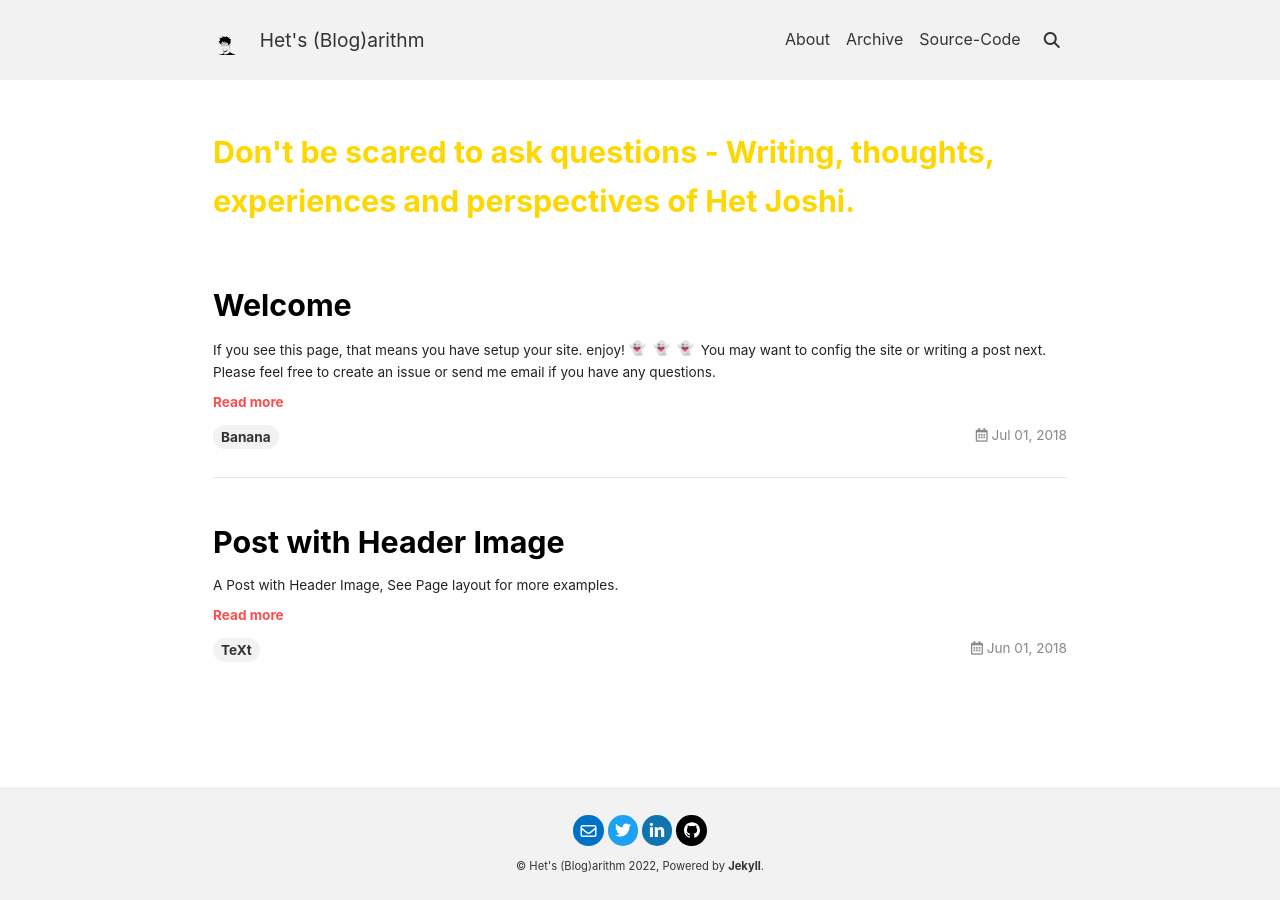
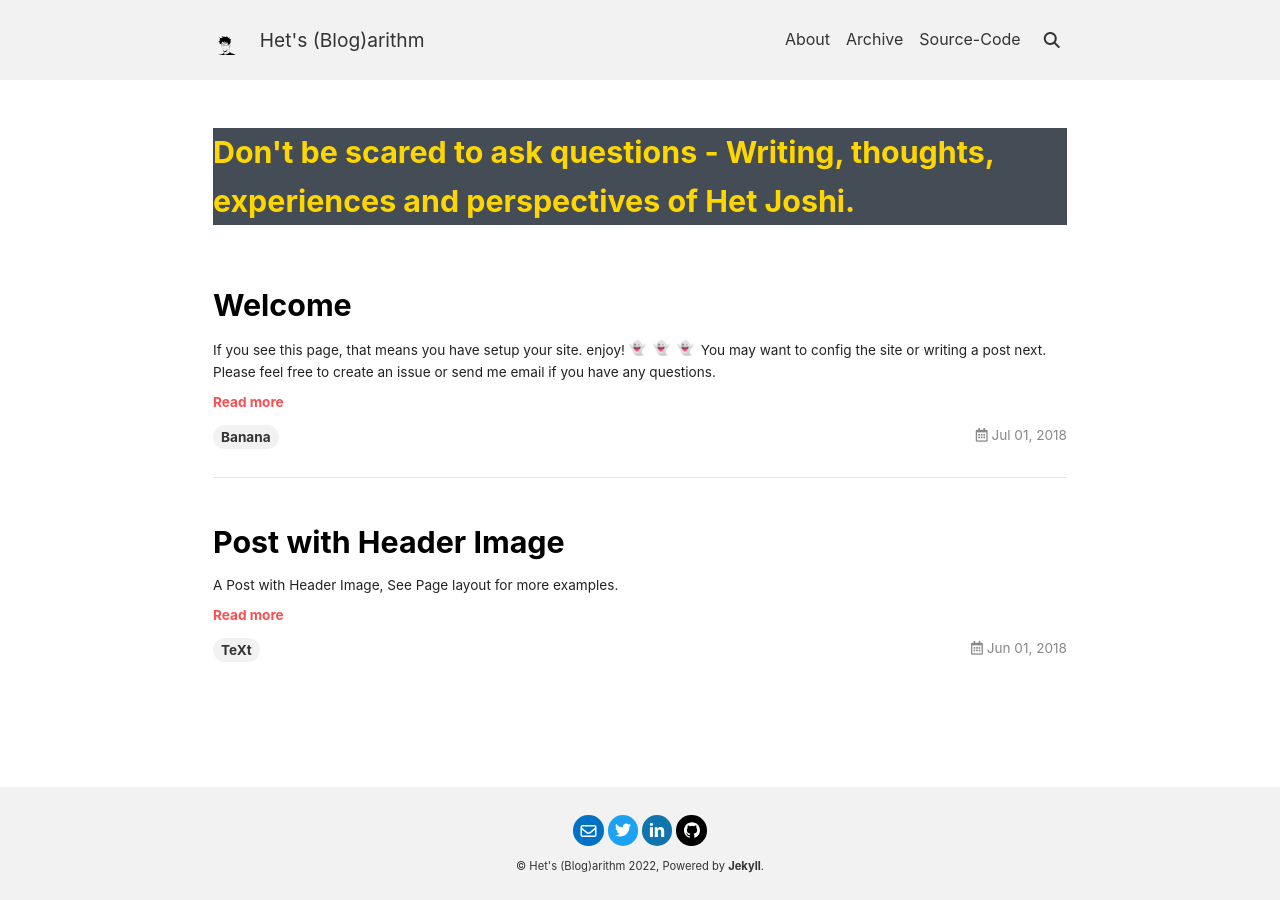
Before and after one commit to Het-Joshi/blog, a Jekyll site: the page built from index.html, in a window 1280 px wide. Built offline with Jekyll 4.4.1, drawn with Linux system fonts in a browser that asks for light colours; nearby versions of some CDN libraries; emoji names are drawn with the system emoji font; the list of posts is cut into pages by our own code.

Commit message:
Update article-header.html

```diff
--- a/_includes/article-header.html
+++ b/_includes/article-header.html
@@ -17,7 +17,7 @@
     <div class="article__header">
       {%- if _show_title -%}
       <header>
-        <div style="background-color:242526">
+        <div style="background-color:#444c56">
           <h2 style="color:#FFD700">{{ _article_title }}</h2>
         </div>
       </header>
```
